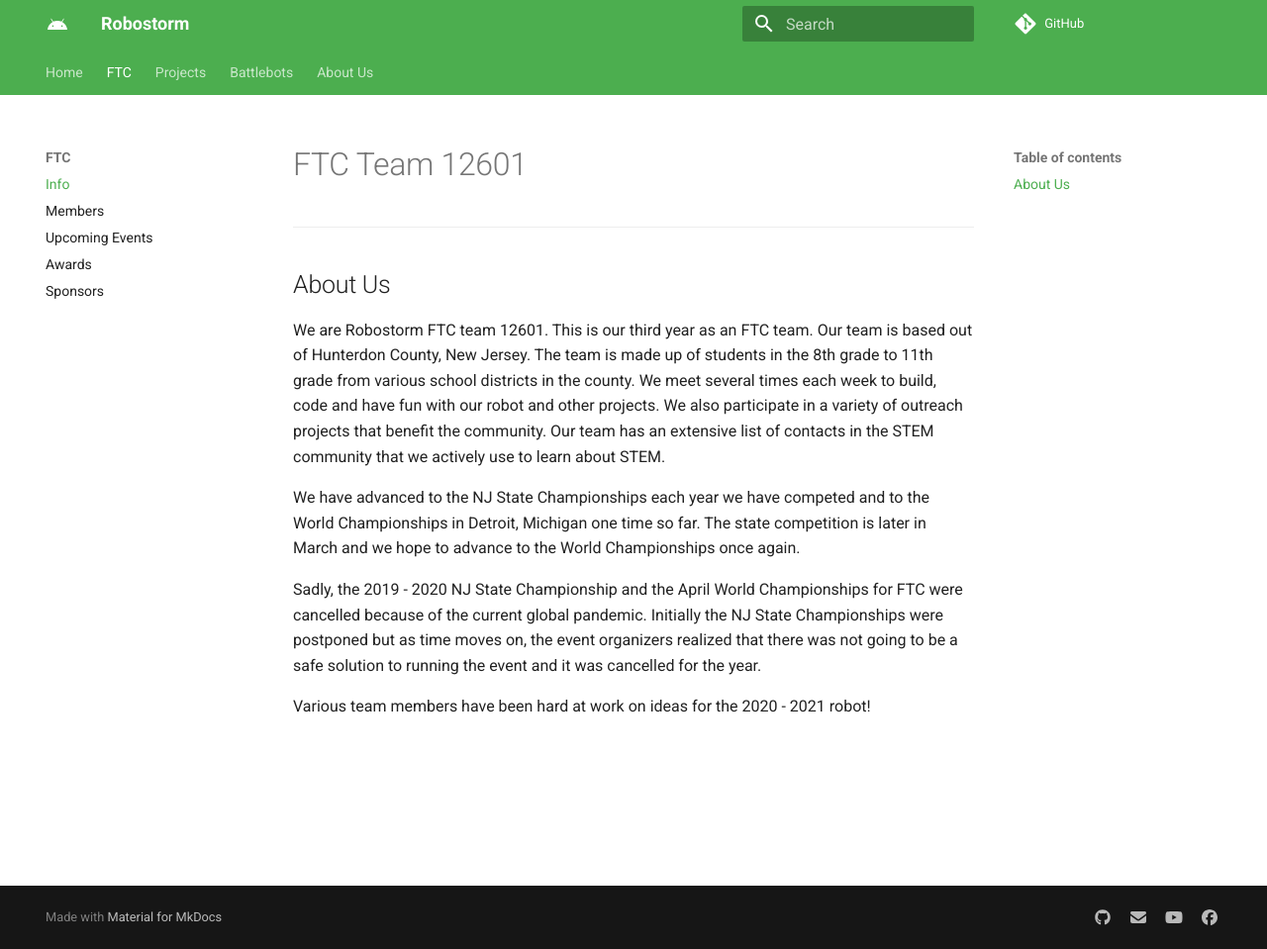
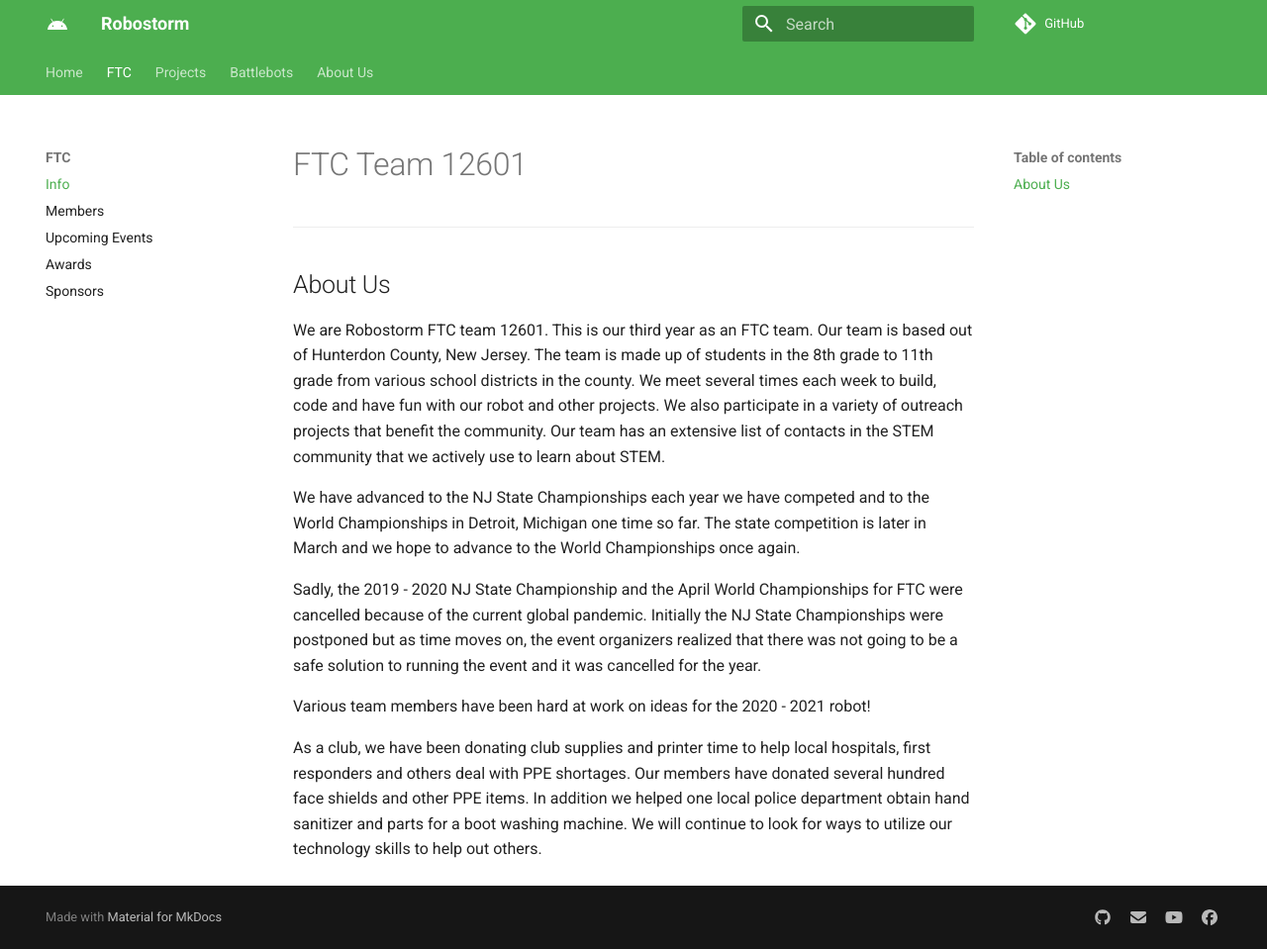
Before and after one commit to Robostorm/Website, an MkDocs documentation site: the page built from docs/FTC/info.md, in a window 1280 px wide and 959 px high. Shown: the whole window at 99% size. Built offline with MkDocs 1.6.1 and Material for MkDocs 9.7.7, drawn with Linux system fonts in a browser that asks for light colours.

Commit message:
Update info.md

```diff
--- a/docs/FTC/info.md
+++ b/docs/FTC/info.md
@@ -10,3 +10,5 @@ We have advanced to the NJ State Championships each year we have competed and to
 Sadly, the 2019 - 2020 NJ State Championship and the April World Championships for FTC were cancelled because of the current global pandemic. Initially the NJ State Championships were postponed but as time moves on, the event organizers realized that there was not going to be a safe solution to running the event and it was cancelled for the year.
 
 Various team members have been hard at work on ideas for the 2020 - 2021 robot!
+
+As a club, we have been donating club supplies and printer time to help local hospitals, first responders and others deal with PPE shortages. Our members have donated several hundred face shields and other PPE items. In addition we helped one local police department obtain hand sanitizer and parts for a boot washing machine. We will continue to look for ways to utilize our technology skills to help out others.
```
